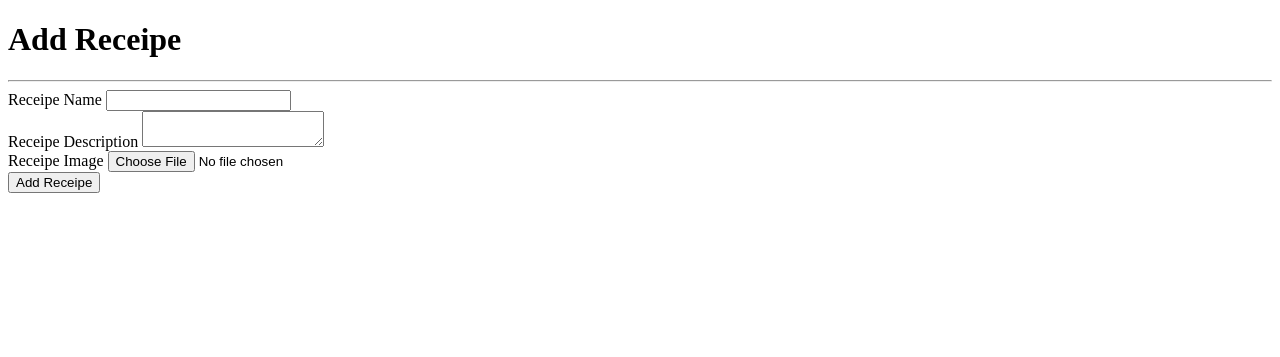
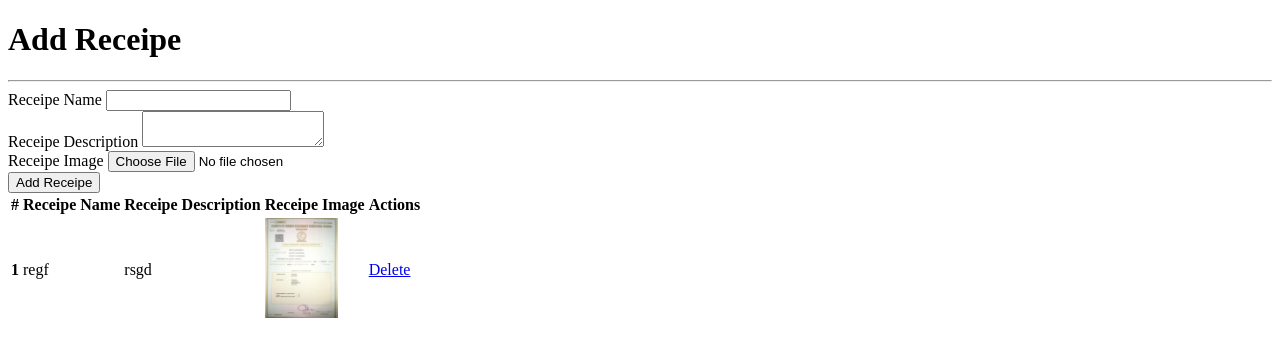
Before and after one commit to himanshuchaurasiya24/Core, a Django app: page /receipes/ in a window 1280 px wide. Shown: the top 357 px of the page. Run offline with Django 3.2, Linux system fonts and the light colour scheme; data comes from the database, SQL or seed files in the repository; both versions use the stored data as it was after the commit.

Commit message:
delete_operation_successful

```diff
--- a/core/urls.py
+++ b/core/urls.py
@@ -17,12 +17,19 @@
 from django.urls import path
 from home.views import *
 from vege.views import *
-# from home.views import *
+from django.conf.urls.static import static
+from django.conf import settings
+from django.contrib.staticfiles.urls import staticfiles_urlpatterns
+
 urlpatterns = [
     path('',home,name='home' ),
     path('about/',about,name='about' ),
+    path('delete-receipe/<id>/',delete_receipe, name='delete_receipe' ),
     path('receipes/',receipes,name='receipe' ),
     path('contact/',contact,name='contact' ),
-    path('success_page/',success_page,name='success_page' ),
+    path('success-page/',success_page,name='success_page' ),
     path('admin/', admin.site.urls),
 ]
+if settings.DEBUG:
+    urlpatterns+=static(settings.MEDIA_URL, document_root=settings.MEDIA_ROOT)
+urlpatterns+=staticfiles_urlpatterns()
--- a/vege/templates/receipes.html
+++ b/vege/templates/receipes.html
@@ -21,5 +21,31 @@
               </div>
             <button type="submit" class="btn btn-success">Add Receipe</button>
           </form>
+          <table class="table">
+            <thead>
+              <tr>
+                <th scope="col">#</th>
+                <th scope="col">Receipe Name</th>
+                <th scope="col">Receipe Description</th>
+                <th scope="col">Receipe Image</th>
+                <th scope="col">Actions</th>
+              </tr>
+            </thead>
+            <tbody>
+              {% for receipe in receipes %}
+              <tr>
+                <th scope="row">{{forloop.counter}}</th>
+                <td>{{receipe.receipe_name}}</td>
+                <td>{{receipe.receipe_description}}</td>
+                <td>
+                  <img src="/media/{{receipe.receipe_image}}" style="height: 100px">
+                </td>
+                <td>
+                  <a href ="/delete-receipe/{{receipe.id}}/" class="btn btn-danger">Delete</a>
+                </td>
+              </tr>
+              {% endfor %}
+            </tbody>
+          </table>
     </div>
     {% endblock %}
--- a/vege/views.py
+++ b/vege/views.py
@@ -1,5 +1,6 @@
 from django.shortcuts import render , redirect
 from .models import *
+from django.http import HttpResponse
 # Create your views here.
 def receipes(request):
     if request.method=='POST':
@@ -7,15 +8,13 @@
         receipe_image1 = request.FILES.get('receipe_image')
         receipe_name1= data.get('receipe_name')
         receipe_description1=data.get('receipe_description')
-        print(receipe_name1)
-        print(receipe_description1)
-        print(receipe_image1)
         Receipe.objects.create(receipe_name=receipe_name1, receipe_description=receipe_description1, receipe_image= receipe_image1)
         receipe= Receipe.objects.all()
-        print(receipe)
-        for rec in receipe:
-            print(rec.receipe_name)
-            print(rec.receipe_description)
-            print(rec.receipe_image)
         return redirect('/receipes/')
-    return render(request, 'receipes.html')
+    queryset= Receipe.objects.all()
+    context = {'receipes':queryset}
+    return render(request, 'receipes.html', context)
+def delete_receipe(request, id):
+    queryset = Receipe.objects.get(id=id)
+    queryset.delete()
+    return redirect('/receipes/')
```
Also changed, not shown: core/settings.py (+7 -1 lines), db.sqlite3, public/static/receipe/ms1jpg.jpg (renamed from receipe/ms1jpg.jpg), public/static/receipe/ms2.jpg (renamed from receipe/ms2.jpg), receipe/ms1jpg_C3lTDU1.jpg (deleted), receipe/ms1jpg_F52k1Bk.jpg (deleted), receipe/ms1jpg_joABK7c.jpg (deleted), receipe/ms1jpg_sOxphlE.jpg (deleted), receipe/ms1jpg_wGtOtmK.jpg (deleted), receipe/ms2_Ax5SEnz.jpg (deleted), receipe/ms2_LA1rdUq.jpg (deleted), receipe/ms2_QgDNgip.jpg (deleted), receipe/ms2_TOoTJW5.jpg (deleted), receipe/ms2_UY4vElb.jpg (deleted), 1 other file.
